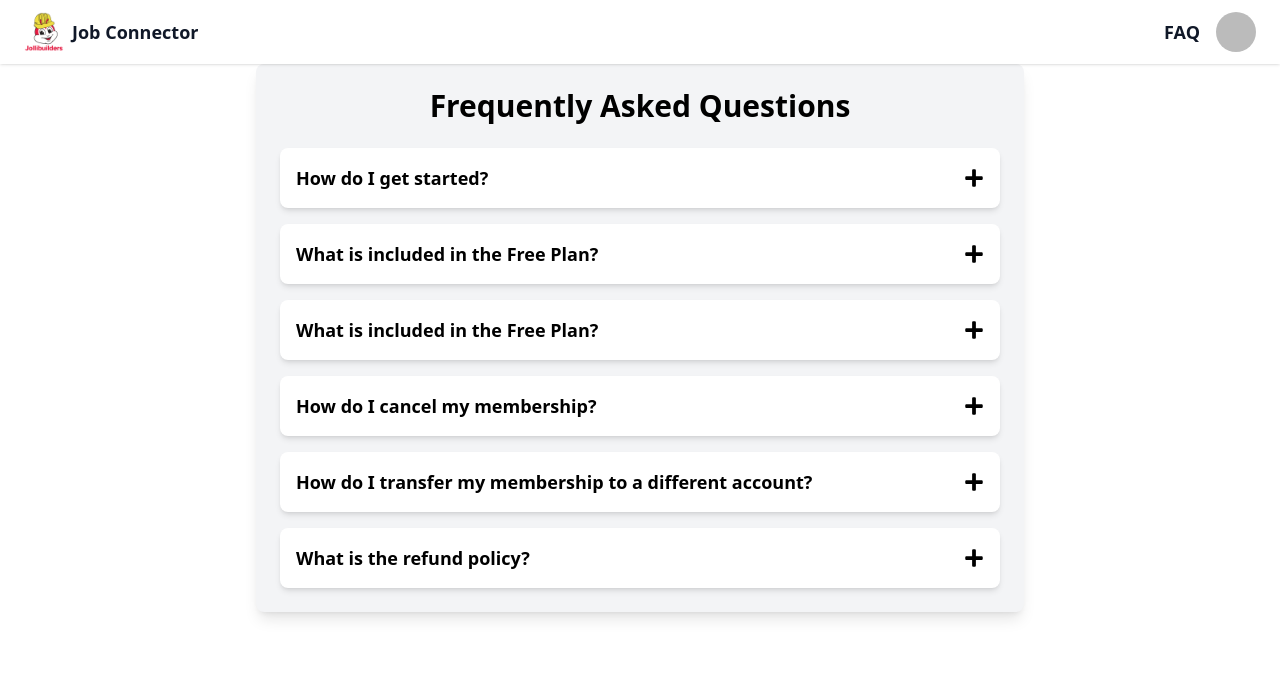
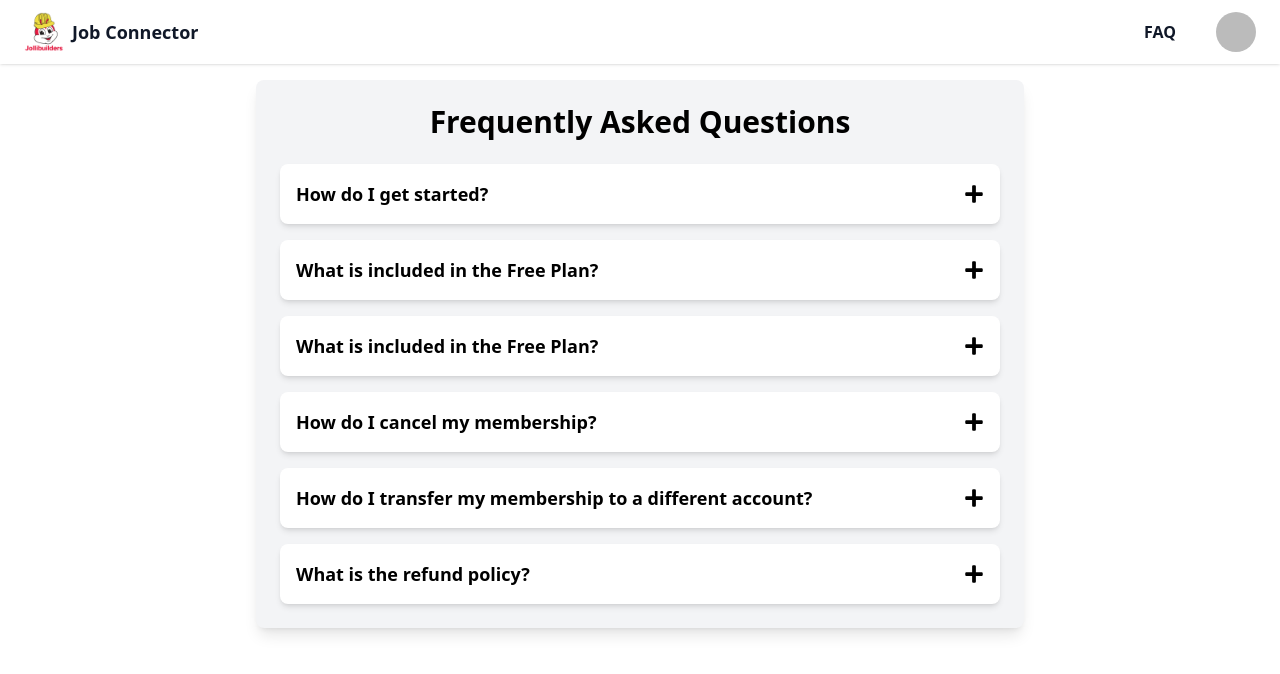
Before and after one commit to Jollibuilders/FIP_Project, a React (Vite) app in the folder frontend/: page /faq in a window 1280 px wide. Shown: the top 674 px of the page. Built offline with nearby package versions, Linux system fonts and the light colour scheme; no server answers; sample sign-in values are in the browser's storage.

Commit message:
Changes to FAQ appearance in navbar and motion to opening/closing of questions

```diff
--- a/frontend/package.json
+++ b/frontend/package.json
@@ -13,6 +13,7 @@
     "@tailwindcss/vite": "^4.0.0",
     "axios": "^1.7.9",
     "firebase": "^11.2.0",
+    "framer-motion": "^12.4.10",
     "react": "^18.3.1",
     "react-dom": "^18.3.1",
     "react-icons": "^5.4.0",
--- a/frontend/src/components/NavigationBar.jsx
+++ b/frontend/src/components/NavigationBar.jsx
@@ -45,8 +45,8 @@ const NavigationBar = () => {
             Job Connector
           </h1>
         </Link>
-        <div className='flex items-center space-x-4'>
-        <Link to="/faq" className="text-base sm:text-lg font-bold text-gray-900">
+        <div className='flex flex-row items-center space-x-10'>
+        <Link to="/faq" className="text-base sm:text-md font-bold text-gray-900">
         FAQ
         </Link>
         {/* profile to click on to cause drop down */}
--- a/frontend/src/pages/FAQPage.jsx
+++ b/frontend/src/pages/FAQPage.jsx
@@ -1,8 +1,10 @@
+import { motion } from "framer-motion";
 import { useState } from "react";
 import { FaTimes, FaPlus } from "react-icons/fa";
-function FAQPage(){
+
+function FAQPage() {
     const faqs = [
-        { question: "How do I get started?", answer: "When you sign up, you’ll start with the Free plan. It's ideal for new teams and allows unlimited team members, but only 1 active editable project at a time. For more advanced features, check out our Basic, Premium, or Enterprise plans." },
+        {question: "How do I get started?", answer: "When you sign up, you’ll start with the Free plan. It's ideal for new teams and allows unlimited team members, but only 1 active editable project at a time. For more advanced features, check out our Basic, Premium, or Enterprise plans." },
         {question: "What is included in the Free Plan?", answer: "place holder answer"},
         {question: "What is included in the Free Plan?", answer: "placeholder answer"},
         {question: "How do I cancel my membership?", answer: "placeholder answer"},
@@ -15,18 +17,30 @@ const toggleFAQ = (index) => {
         setOpenIndex(openIndex == index? null:index);
     };
     return (
-    <div className="p-6 max-w-3xl mx-auto bg-gray-100 rounded-lg shadow-lg mt-16">
+        <div className="p-6 max-w-3xl mx-auto bg-gray-100 rounded-lg shadow-lg mt-20">
             <h1 className="text-3xl font-bold text-center mb-6">Frequently Asked Questions</h1>
             <div className="space-y-4">
                 {faqs.map((faqs, index)=>(
                     <div key={index} className="bg-white p-4 rounded-lg shadow-md cursor-pointer" onClick={() => toggleFAQ(index)}>
                         <div className="flex justify-between items-center">
                             <h2 className="text-lg font-semibold">{faqs.question}</h2>
-                    <button className="text-black-500 text-xl focus:outline-none">
-                                {openIndex == index ? <FaTimes/> : <FaPlus/>}
-                            </button>
+                            <motion.span
+                                initial={{ rotate: 0 }}
+                                animate={{ rotate: openIndex === index ? 90 : 0 }}
+                                transition={{ duration: 0.6 }}
+                                className="text-black-500 text-xl focus:outline-none"
+                            >
+                                {openIndex === index ? <FaTimes /> : <FaPlus />}
+                            </motion.span>
                         </div>
-            {openIndex == index && <p className="mt-2 text-gray-600">{faqs.answer}</p>}
+                        <motion.div
+                            initial={{ height: 0, opacity: 0 }}
+                            animate={openIndex === index ? { height: "auto", opacity: 1 } : { height: 0, opacity: 0 }}
+                            transition={{ duration: 0.4, ease: "easeInOut" }}
+                            className="overflow-hidden"
+                        >
+                            <p className="mt-2 text-gray-600">{faqs.answer}</p>
+                        </motion.div>
                     </div>
                 ))}
             </div>
```
Also changed, not shown: 1 other file (tests, documents, lock files or other folders). Lines whose indentation alone changed are shown as unchanged.
